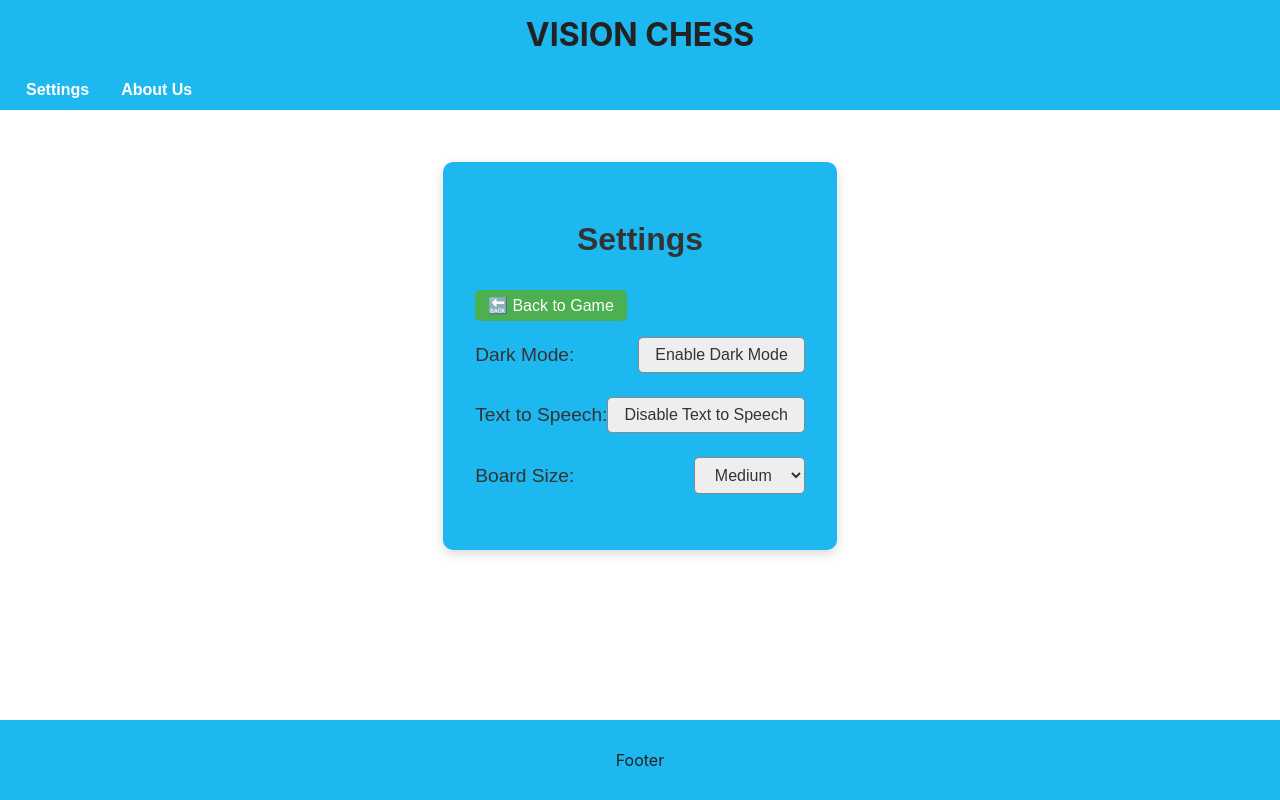
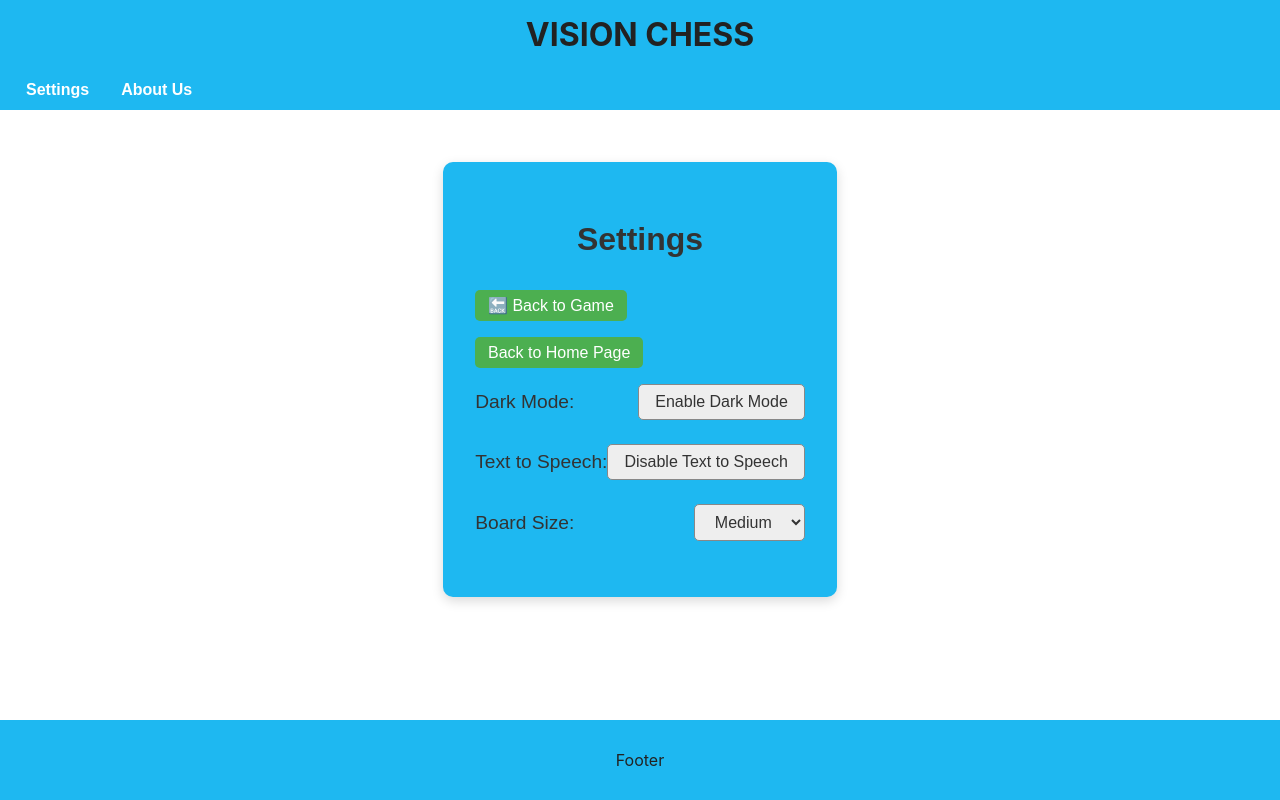
Before and after one commit to bradlyhayes12/Chess-game-impairedvision, a React (Create React App) app: page /settings in a window 1280 px wide. Built offline with nearby package versions, Linux system fonts and the light colour scheme.

Commit message:
Added a home page button

```diff
--- a/src/AboutUs.js
+++ b/src/AboutUs.js
@@ -50,7 +50,7 @@
 
       {/* Back button */}
       <Link to="/">
-      <SpeakOnHover text="Back to Game">
+      <SpeakOnHover text="Back to Game" textToSpeech={textToSpeech}>
         <button>🔙 Back to Game</button>
         </SpeakOnHover>
       </Link>
--- a/src/App.js
+++ b/src/App.js
@@ -37,8 +37,7 @@
             />
             <Route
               path="/about"
-              element={<AboutUs />}
-              textToSpeech={textToSpeech}
+              element={<AboutUs textToSpeech={textToSpeech} />}
               />
           </Routes>
         </Layout>
--- a/src/SettingsPage.js
+++ b/src/SettingsPage.js
@@ -63,6 +63,13 @@
         </Link>
       </div>
       </SpeakOnHover>
+      <div className="back-button">
+        <SpeakOnHover text="Back to Home Page" textToSpeech={textToSpeech}>
+          <Link to="/">
+            <button> Back to Home Page</button>
+          </Link>
+        </SpeakOnHover>
+      </div>
 
       <div className="setting-item">
         <label>Dark Mode:</label>
```
